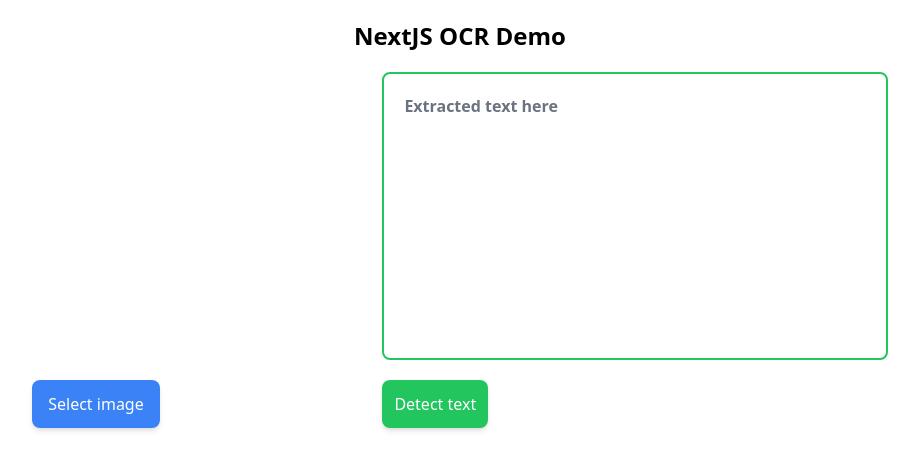
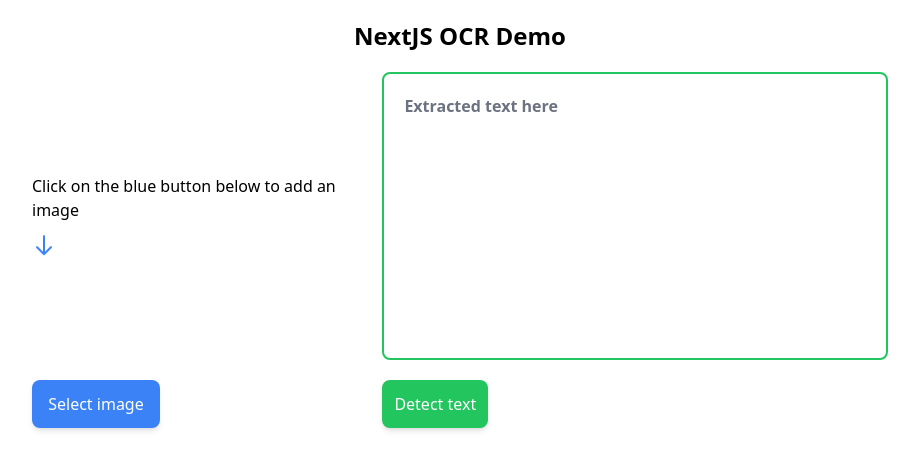
Before and after one commit to dpkreativ/nextjs-ocr-starter, a Next.js app: page / in a window 1280 px wide. Shown: the top 470 px of the page, without its empty margins (180-1099 px from the left). Built offline with nearby package versions, Linux system fonts and the light colour scheme.

Commit message:
add indicator to click on blue button

```diff
--- a/pages/index.js
+++ b/pages/index.js
@@ -44,13 +44,20 @@
           className="mt-5 grid gap-5 md:grid-cols-5"
         >
           {/* Image Box: to store and preview the image before text extraction begins */}
-          <div className="w-full h-72 col-span-5 md:col-span-2">
-            {imageSrc && (
+          <div className="w-full h-72 col-span-5 md:col-span-2 flex">
+            {imageSrc ? (
               <img
                 src={imageSrc}
                 alt="uploaded image"
                 className="object-contain h-full w-full"
               />
+            ) : (
+              <span className="self-center flex flex-col space-y-3">
+                <p>Click on the blue button below to add an image</p>
+                <div className="animate-bounce">
+                  <ArrowSVG />
+                </div>
+              </span>
             )}
           </div>
 
@@ -123,3 +130,20 @@
     </svg>
   );
 };
+
+// ========= BOUNCING ARROW SVG COMPONENT =========
+const ArrowSVG = () => {
+  return (
+    <svg
+      className="w-6 h-6 text-blue-500"
+      fill="none"
+      strokeLinecap="round"
+      strokeLinejoin="round"
+      strokeWidth="2"
+      viewBox="0 0 24 24"
+      stroke="currentColor"
+    >
+      <path d="M19 14l-7 7m0 0l-7-7m7 7V3"></path>
+    </svg>
+  );
+};
```
